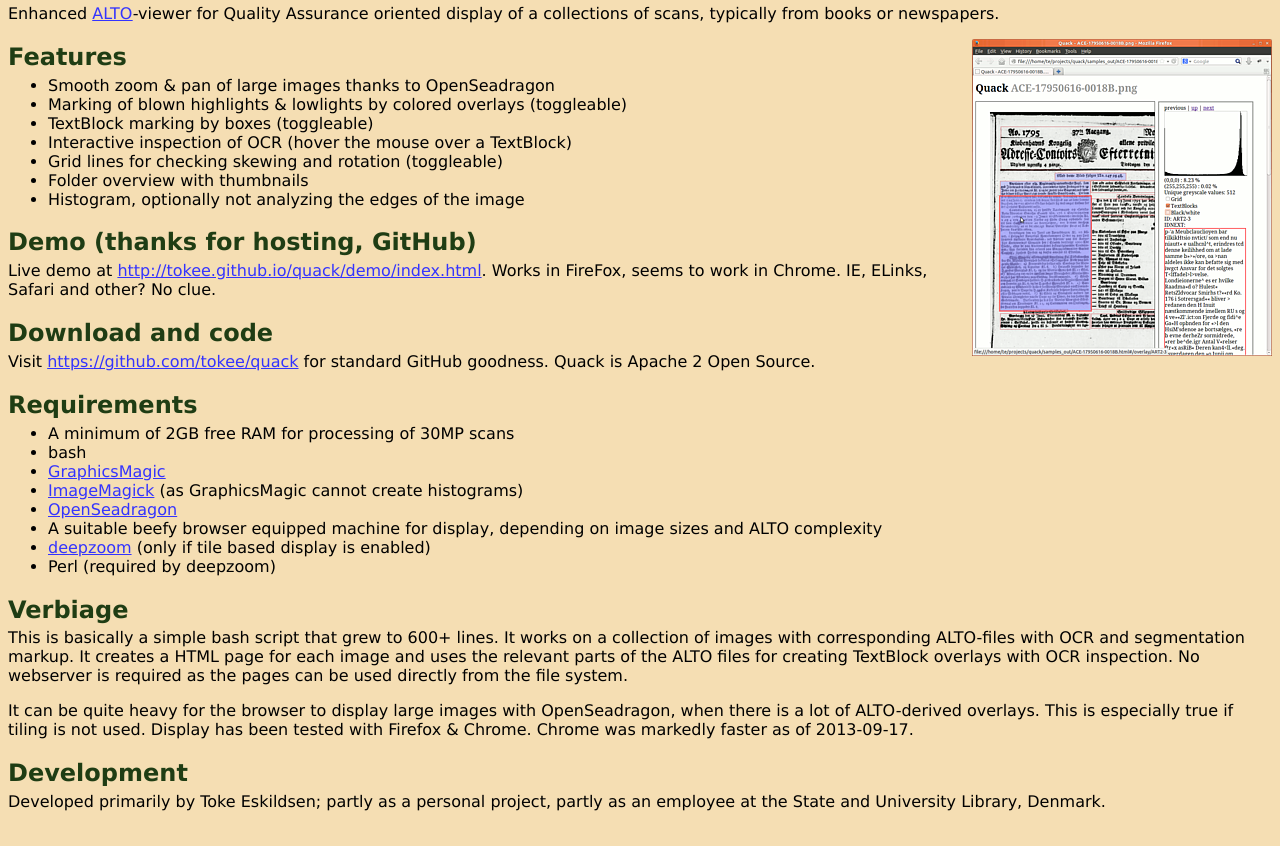
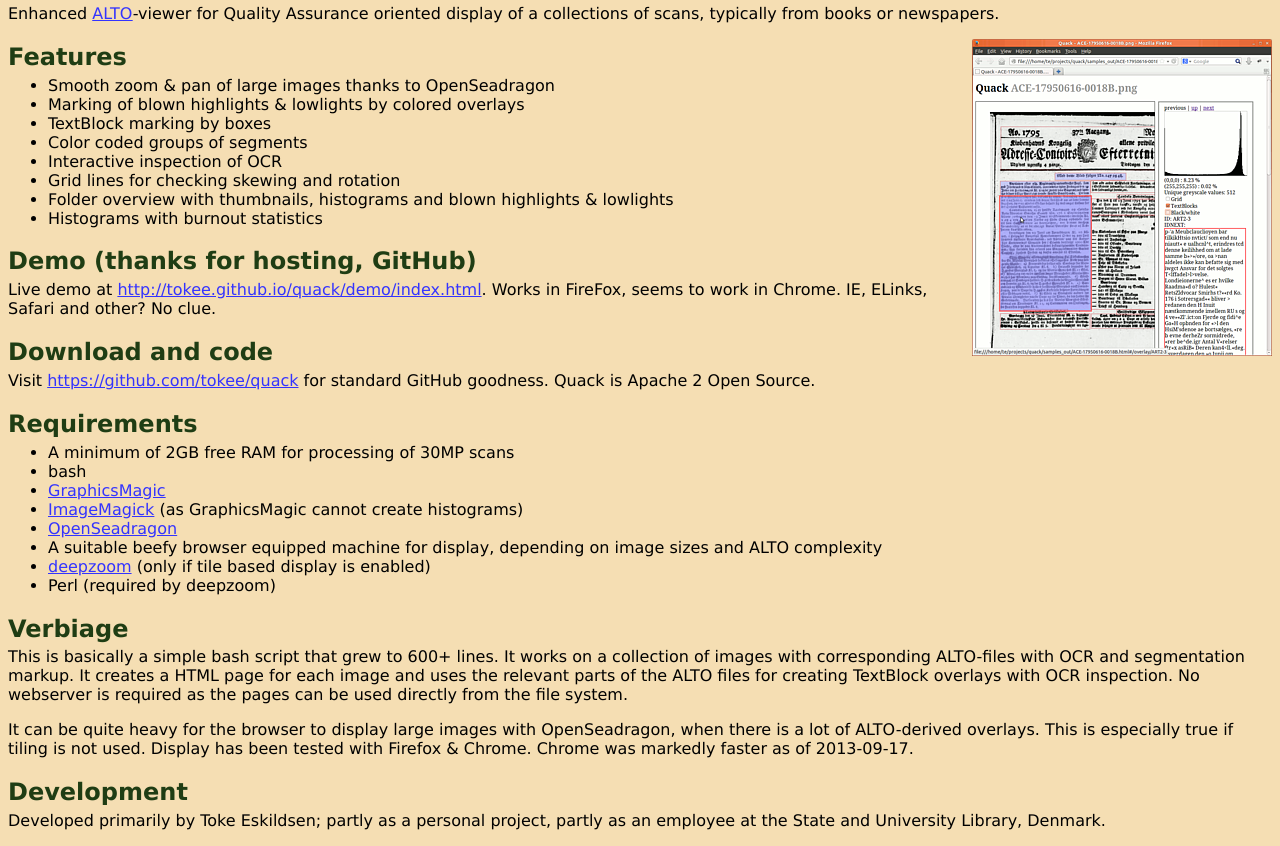
Before and after one commit to tokee/quack, a plain HTML site: page index.html in a window 1280 px wide. Shown: the part 62-908 px from the top of the page. Drawn offline with Linux system fonts and the light colour scheme.

Commit message:
Minor updates to feature list

```diff
--- a/index.html
+++ b/index.html
@@ -19,12 +19,13 @@ Enhanced <a href="http://www.loc.gov/standards/alto/">ALTO</a>-viewer for Qualit
 
 <ul>
   <li>Smooth zoom & pan of large images thanks to OpenSeadragon</li>
-  <li>Marking of blown highlights & lowlights by colored overlays (toggleable)</li>
-  <li>TextBlock marking by boxes (toggleable)</li>
-  <li>Interactive inspection of OCR (hover the mouse over a TextBlock)</li>
-  <li>Grid lines for checking skewing and rotation (toggleable)</li>
-  <li>Folder overview with thumbnails</li>
-  <li>Histogram, optionally not analyzing the edges of the image</li>
+  <li>Marking of blown highlights &amp; lowlights by colored overlays</li>
+  <li>TextBlock marking by boxes</li>
+  <li>Color coded groups of segments</li>
+  <li>Interactive inspection of OCR</li>
+  <li>Grid lines for checking skewing and rotation</li>
+  <li>Folder overview with thumbnails, histograms and blown highlights &amp; lowlights</li>
+  <li>Histograms with burnout statistics</li>
 </ul>
 
 <h2>Demo (thanks for hosting, GitHub)</h2>
```
